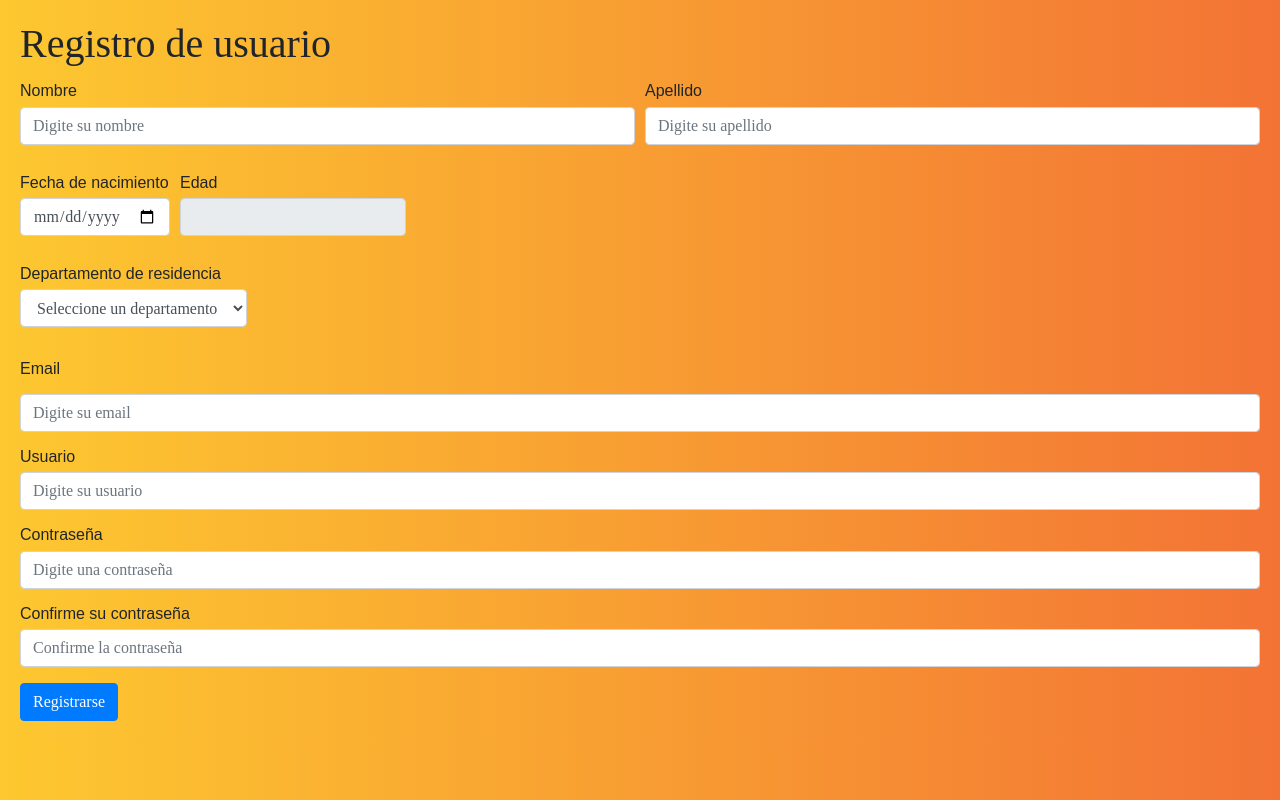
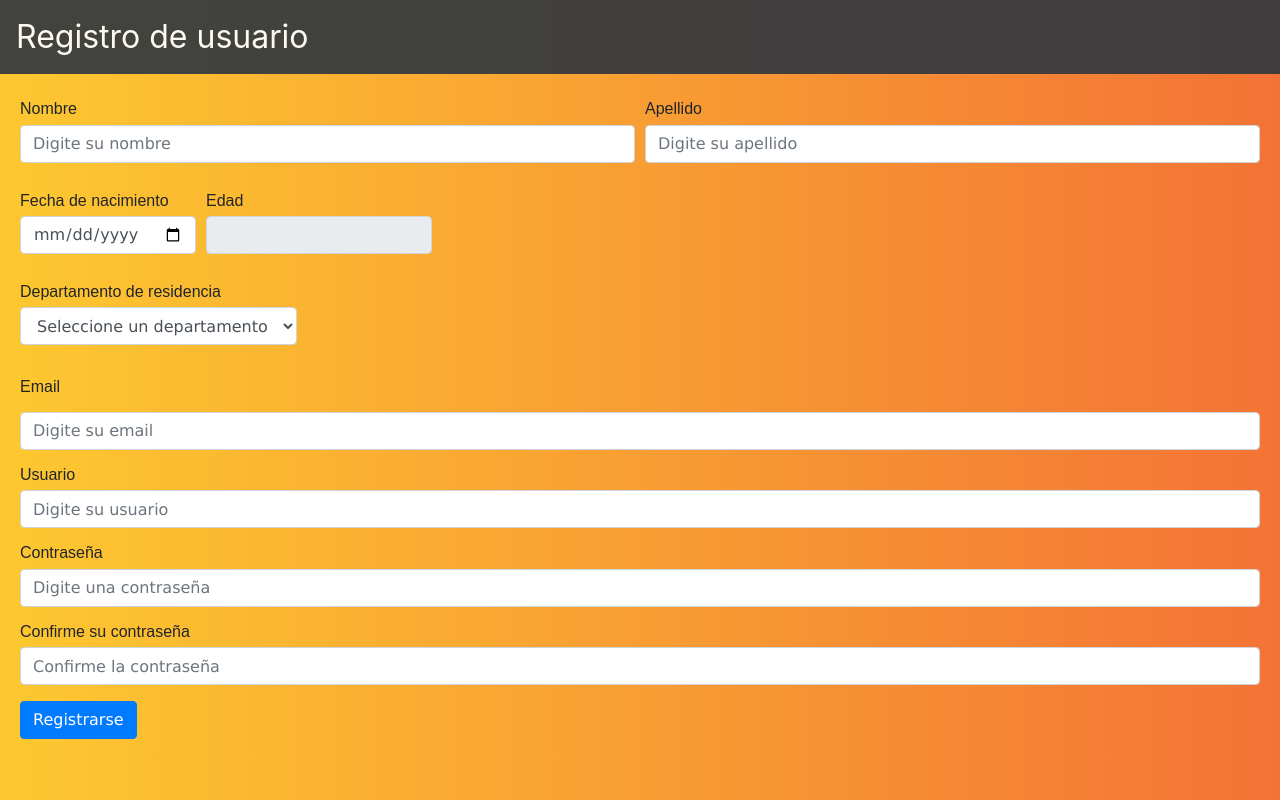
Before and after one commit to JSEC-png/Taller7, a plain HTML site: page registro.html in a window 1280 px wide. Drawn offline with nearby package versions, Linux system fonts and the light colour scheme; no server answers.

Commit message:
Css final

```diff
--- a/registro.css
+++ b/registro.css
@@ -10,14 +10,26 @@ label {
 
 body
 {
-    margin: 20px;
     background: #fdc830; /* fallback for old browsers */
     background: -webkit-linear-gradient(to right, #fdc830, #f37335); /* Chrome 10-25, Safari 5.1-6 */
     background: linear-gradient(to right, #fdc830, #f37335);
-    font-family: 'Arial Narrow Bold';
 }
+
 
 #selectmun
 {
     display: none;
 }
+
+form{
+    margin: 20px;
+    font-family: Verdana, 'Geneva', sans-serif;
+}
+
+.navbar-brand{
+    font-size: 2em;
+}
+
+.bg-dark{
+    opacity: 0.93;
+}
--- a/registro.html
+++ b/registro.html
@@ -8,8 +8,12 @@
     <title>Document</title>
 </head>
 <body>
+    <nav class="navbar navbar-expand-lg navbar-dark bg-dark">
+        <a class="navbar-brand" href="#"> Registro de usuario</a>
+      </nav>
     <form action="mailto:sebastian.rivera.leon2000@gmail.com" class="form">
-        <h1>Registro de usuario</h1>
+
+
         <div class="form-row">
             <div class="form-group col-md-6">
                 <label for="nombre">Nombre</label>
```
